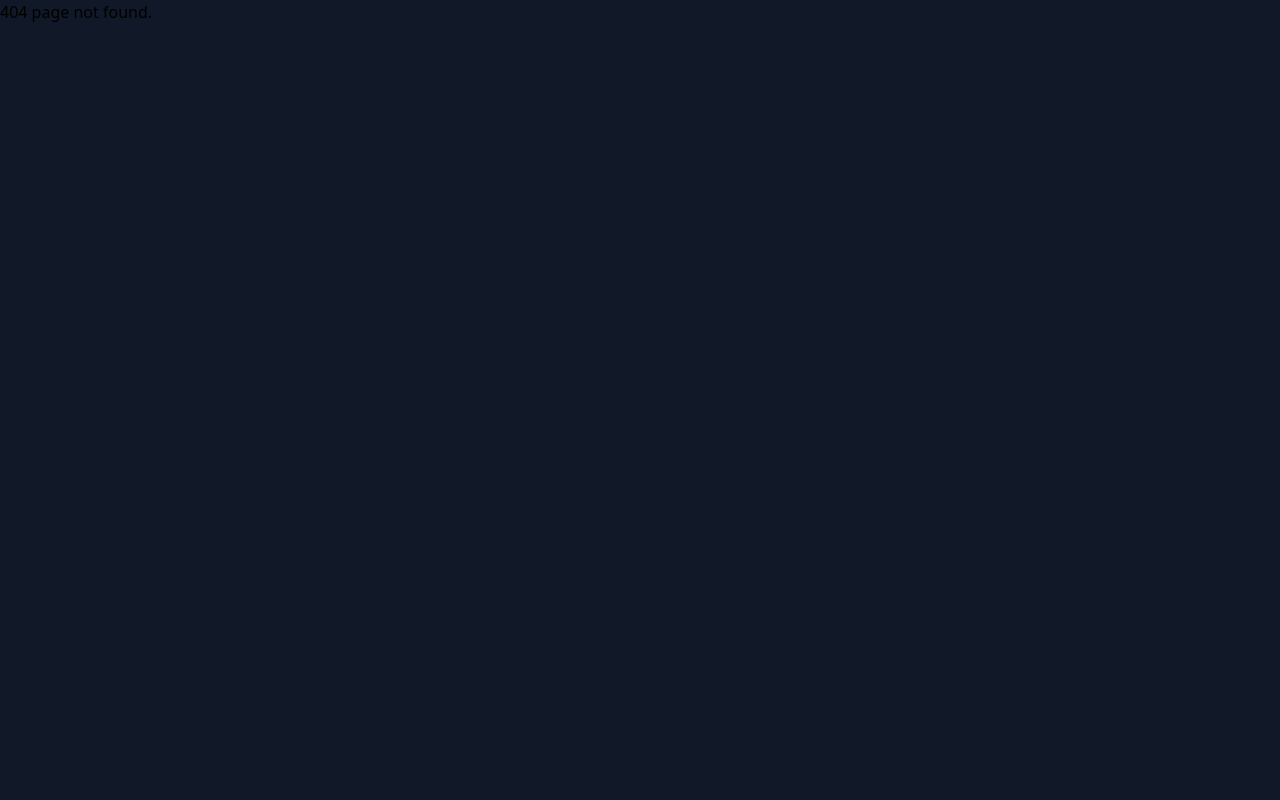
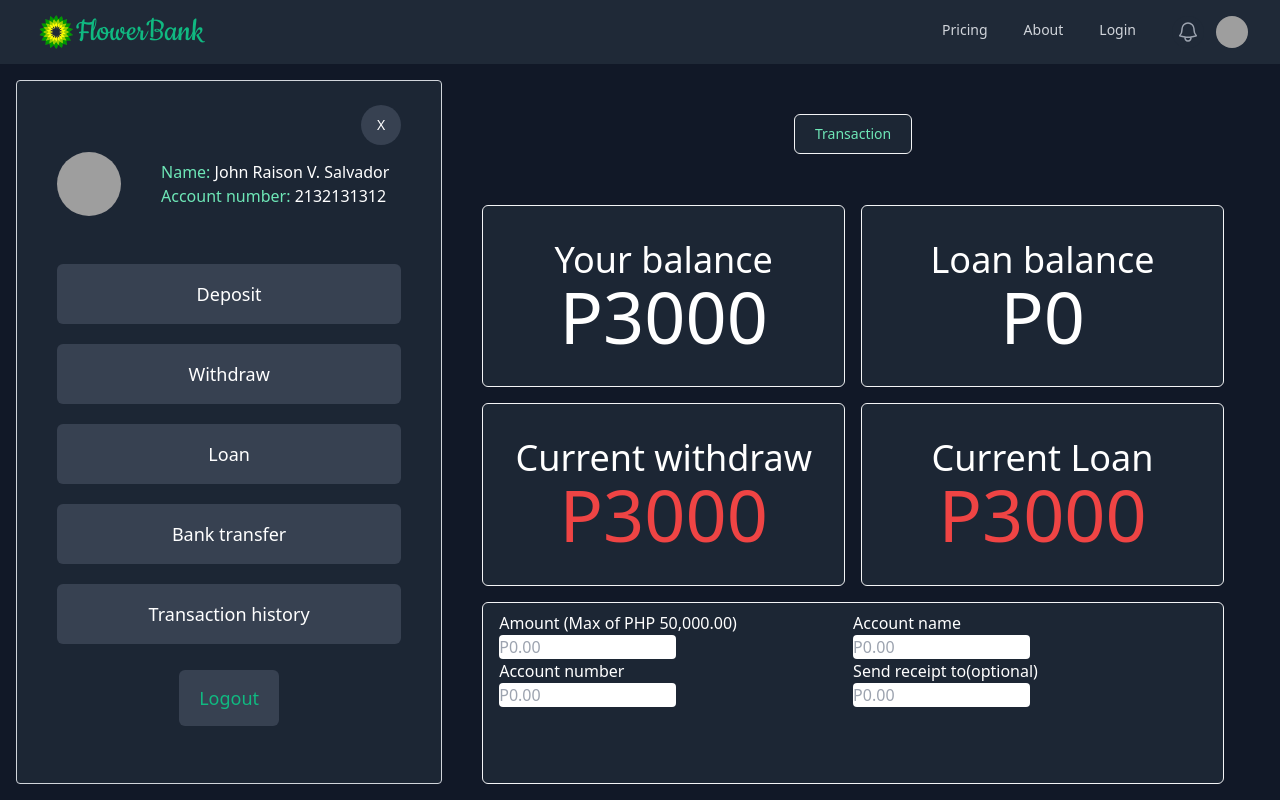
Before and after one commit to Pngtaq/Banking-app-2, a React (Vite) app: page /applayout/transfer in a window 1280 px wide. Before the commit this address had no page. Built offline with nearby package versions, Linux system fonts and the light colour scheme; data requests are answered from the project's data file; grey boxes are pictures that could not be loaded.

Commit message:
Adding functions

```diff
--- a/src/App.jsx
+++ b/src/App.jsx
@@ -7,6 +7,11 @@ import PageNotFound from "./pages/PageNotFound";
 import About from "./pages/About";
 import History from "./components/History";
 import { useEffect } from "react";
+import Deposit from "./components/Deposit";
+import Withdraw from "./components/Withdraw";
+import Transfer from "./components/Transfer";
+import Loan from "./components/Loan";
+
 // import { useEffect } from "react";
 
 function App() {
@@ -26,6 +31,10 @@ function App() {
         <Route path="about" element={<About />} />
         <Route path="applayout" element={<AppLayout />}>
           <Route index element={<Navigate replace to="history" />} />
+          <Route index path="deposit" element={<Deposit />} />
+          <Route index path="loan" element={<Loan />} />
+          <Route index path="withdraw" element={<Withdraw />} />
+          <Route index path="transfer" element={<Transfer />} />
           <Route index path="history" element={<History />} />
         </Route>
         <Route path="*" element={<PageNotFound />} />
--- /dev/null
+++ b/src/components/Deposit.jsx
@@ -0,0 +1,15 @@
+export default function Deposit() {
+  return (
+    <div className="grid md:grid-cols-2 grid-cols-1 ">
+      <div className="flex justify-center flex-col ">
+        <p>Amount (Max of PHP 50,000.00)</p>
+        <input type="number" placeholder="P0.00" className="rounded w-1/2" />
+      </div>
+
+      <div className="flex justify-center flex-col ">
+        <p>Send receipt to(optional)</p>
+        <input type="email" placeholder="P0.00" className="rounded w-1/2" />
+      </div>
+    </div>
+  );
+}
--- /dev/null
+++ b/src/components/Loan.jsx
@@ -0,0 +1,19 @@
+export default function Deposit() {
+  return (
+    <div className="grid md:grid-cols-2 grid-cols-1 ">
+      <div className="flex justify-center flex-col ">
+        <p>Amount to loan (Max of PHP 50,000.00)</p>
+        <input type="number" placeholder="P0.00" className="rounded w-1/2" />
+      </div>
+      <div className="flex justify-center flex-col ">
+        <p>Account name</p>
+        <input type="text" placeholder="P0.00" className="rounded w-1/2" />
+      </div>
+
+      <div className="flex justify-center flex-col ">
+        <p>Send receipt to(optional)</p>
+        <input type="email" placeholder="P0.00" className="rounded w-1/2" />
+      </div>
+    </div>
+  );
+}
--- /dev/null
+++ b/src/components/Transfer.jsx
@@ -0,0 +1,22 @@
+export default function Deposit() {
+  return (
+    <div className="grid md:grid-cols-2 grid-cols-1 ">
+      <div className="flex justify-center flex-col ">
+        <p>Amount (Max of PHP 50,000.00)</p>
+        <input type="number" placeholder="P0.00" className="rounded w-1/2" />
+      </div>
+      <div className="flex justify-center flex-col ">
+        <p>Account name</p>
+        <input type="text" placeholder="P0.00" className="rounded w-1/2" />
+      </div>
+      <div className="flex justify-center flex-col ">
+        <p>Account number</p>
+        <input type="number" placeholder="P0.00" className="rounded w-1/2" />
+      </div>
+      <div className="flex justify-center flex-col ">
+        <p>Send receipt to(optional)</p>
+        <input type="email" placeholder="P0.00" className="rounded w-1/2" />
+      </div>
+    </div>
+  );
+}
--- a/src/components/UserAccountDetails.jsx
+++ b/src/components/UserAccountDetails.jsx
@@ -1,6 +1,6 @@
 import { Outlet } from "react-router-dom";
 
-export default function UserAccountDetails({ children }) {
+export default function UserAccountDetails() {
   return (
     <div className="bg-gray-900 w-full grid-cols-2 grid gap-4 px-10">
       <div className=" bg-gray-800 rounded-md bg-clip-padding backdrop-filter backdrop-blur-sm bg-opacity-90 border border-gray-100 text-4xl text-center flex flex-col justify-center items-center col-span-2  h-10 m-auto px-5">
@@ -22,7 +22,7 @@ export default function UserAccountDetails({ children }) {
         <h1 className="text-4xl">Current Loan</h1>
         <h1 className="text-7xl text-red-500">P3000</h1>
       </div>
-      <div className="font-medium  col-span-2 bg-gray-800 rounded-md bg-clip-padding backdrop-filter backdrop-blur-sm bg-opacity-90 border border-gray-100 h-50 py-2 px-4 overflow-y-auto">
+      <div className="font-medium  col-span-2 bg-gray-800 rounded-md bg-clip-padding backdrop-filter backdrop-blur-sm bg-opacity-90 border border-gray-100 h-full py-2 px-4 overflow-y-auto ">
         <div className="">
           <Outlet />
         </div>
--- /dev/null
+++ b/src/components/Withdraw.jsx
@@ -0,0 +1,14 @@
+export default function Deposit() {
+  return (
+    <div className="grid md:grid-cols-2 grid-cols-1 ">
+      <div className="flex justify-center flex-col ">
+        <p>Amount (Max of PHP 50,000.00)</p>
+        <input type="number" placeholder="P0.00" className="rounded w-1/2" />
+      </div>
+      <div className="flex justify-center flex-col ">
+        <p>Account name</p>
+        <input type="text" placeholder="P0.00" className="rounded w-1/2" />
+      </div>
+    </div>
+  );
+}
```
